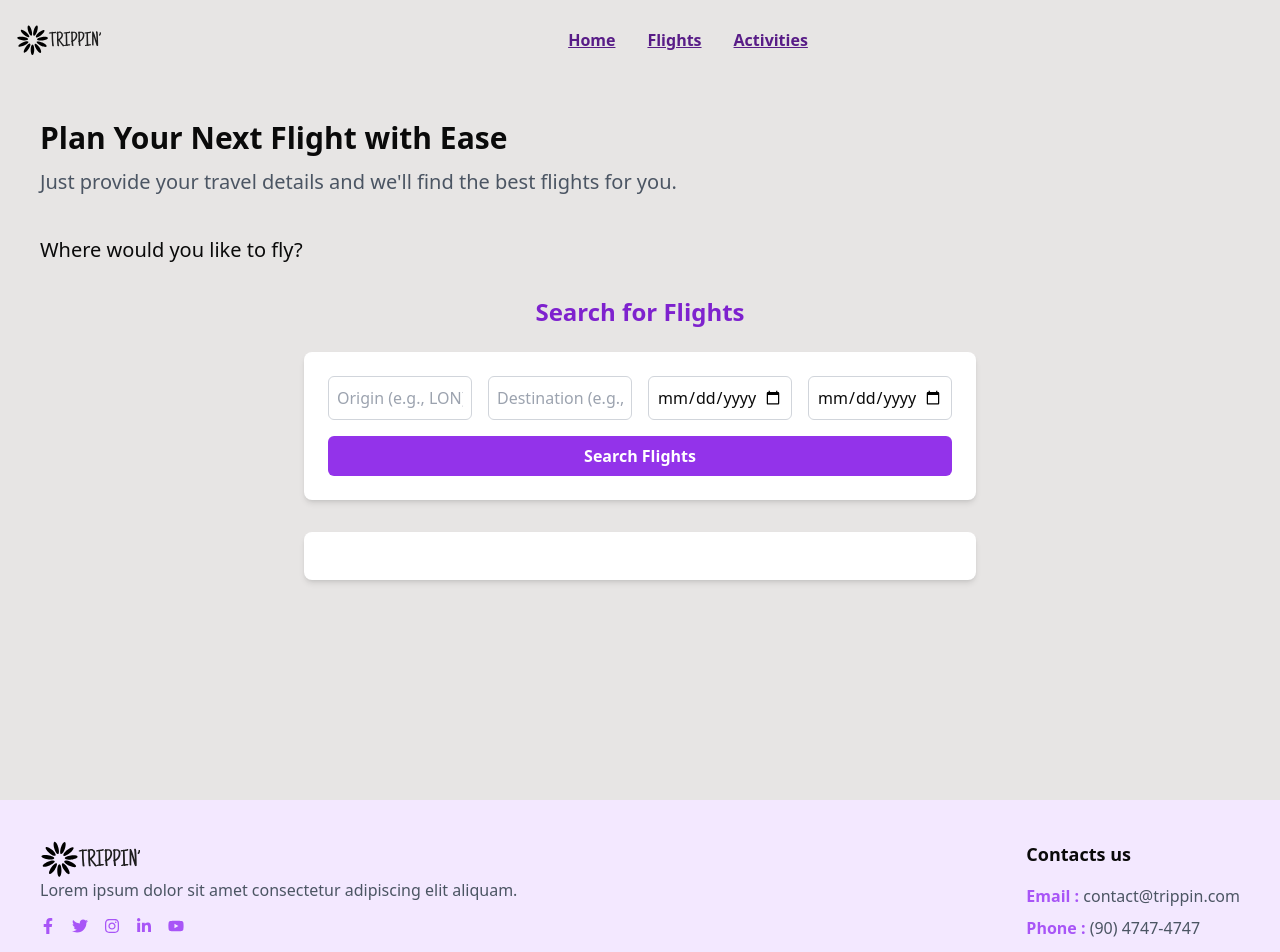
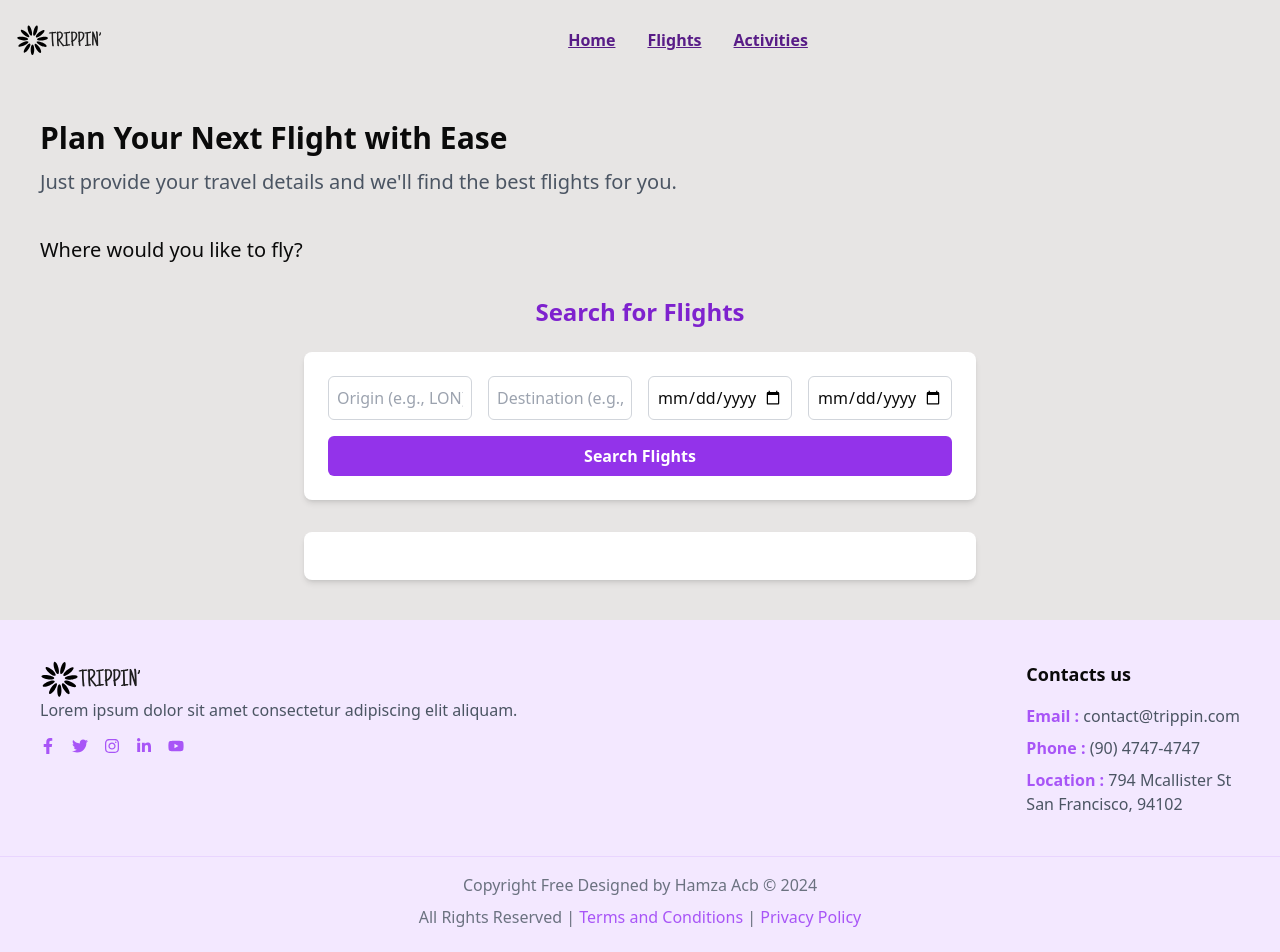
Before and after one commit to HamzaAcb/ALX-FE-Capstone-Project, a React (Vite) app in the folder Trippin/: page /Flights in a window 1280 px wide. Shown: the top 952 px of the page. Built offline with nearby package versions, Linux system fonts and the light colour scheme.

Commit message:
Modifying footer position

```diff
--- a/Trippin/src/main.jsx
+++ b/Trippin/src/main.jsx
@@ -5,7 +5,6 @@ import "./index.css";
 import { createBrowserRouter, RouterProvider } from "react-router-dom";
 import Activities from "./pages/Activities.jsx";
 import Flights from "./pages/Flights.jsx";
-import Footer from "./components/custom/Footer.jsx";
 
 const router = createBrowserRouter([
   {
@@ -26,6 +25,5 @@ createRoot(document.getElementById("root")).render(
   // Using createRoot directly
   <StrictMode>
     <RouterProvider router={router} />
-    <Footer />
   </StrictMode>
 );
--- a/Trippin/src/pages/Activities.jsx
+++ b/Trippin/src/pages/Activities.jsx
@@ -1,28 +1,25 @@
 import React from "react";
 import Header from "@/components/custom/Header"; // Importing the custom header component
 import PointsOfInterest from "@/components/custom/PointsOfInterest"; // Importing the PointsOfInterest component
+import Footer from "@/components/custom/Footer";
 
 // Main Activities component
 const Activities = () => {
   return (
-    <div className="min-h-screen bg-stone-200">
-      {" "}
+    <div className="flex flex-col min-h-screen bg-stone-200">
       {/* Full screen container with background color */}
       <Header /> {/* Display the header at the top */}
-      <div className="sm:px-10 md:px-32 lg:px-32 xl:px-10 px-5 mt-10">
+      {/* Main content container with responsive padding */}
+      <div className="flex-grow sm:px-10 md:px-32 lg:px-32 xl:px-10 px-5 mt-10">
         {/* Main heading for the page */}
-        <h2 className="font-bold text-3xl">
-          {" "}
-          Tell us your travel preferences{" "}
-        </h2>
+        <h2 className="font-bold text-3xl">Tell us your travel preferences</h2>
         {/* Brief instruction to the user */}
         <p className="mt-3 text-gray-600 text-xl">
           Just provide some basic information about your trip and we will help
-          you plan it
+          you plan it.
         </p>
 
-        <div>
-          <div className="mt-10">
+        <div className="mt-10 mb-10">
           {/* Subheading for the destination input */}
           <h2 className="text-xl my-3 font-medium">
             What is your destination of choice
@@ -31,7 +28,8 @@ const Activities = () => {
           <PointsOfInterest />
         </div>
       </div>
-      </div>
+      {/* Footer positioned at the bottom with margin on top and full width */}
+      <Footer />
     </div>
   );
 };
--- a/Trippin/src/pages/Flights.jsx
+++ b/Trippin/src/pages/Flights.jsx
@@ -1,21 +1,18 @@
 import React from "react";
 import Header from "@/components/custom/Header"; // Importing the custom Header component
 import FlightSearch from "@/components/custom/FlightSearch"; // Importing the FlightSearch component
+import Footer from "@/components/custom/Footer";
 
 // Main Flights component
 const Flights = () => {
   return (
-    <div className="min-h-screen bg-stone-200">
-      {" "}
+    <div className="flex flex-col min-h-screen bg-stone-200">
       {/* Full page container with a background color */}
       <Header /> {/* Display the Header at the top */}
       {/* Main content container with responsive padding */}
-      <div className="sm:px-10 md:px-32 lg:px-32 xl:px-10 px-5 mt-10">
+      <div className="flex-grow sm:px-10 md:px-32 lg:px-32 xl:px-10 px-5 mt-10">
         {/* Main heading for the flight search section */}
-        <h2 className="font-bold text-3xl">
-          {" "}
-          Plan Your Next Flight with Ease{" "}
-        </h2>
+        <h2 className="font-bold text-3xl">Plan Your Next Flight with Ease</h2>
 
         {/* Subheading providing additional instructions for the user */}
         <p className="mt-3 text-gray-600 text-xl">
@@ -23,8 +20,7 @@ const Flights = () => {
           you.
         </p>
 
-        <div>
-          <div className="mt-10">
+        <div className="mt-10 mb-10">
           {/* Subheading for the flight search input */}
           <h2 className="text-xl my-3 font-medium">
             Where would you like to fly?
@@ -34,7 +30,7 @@ const Flights = () => {
           <FlightSearch />
         </div>
       </div>
-      </div>
+      <Footer />
     </div>
   );
 };
```
Lines whose indentation alone changed are shown as unchanged.
